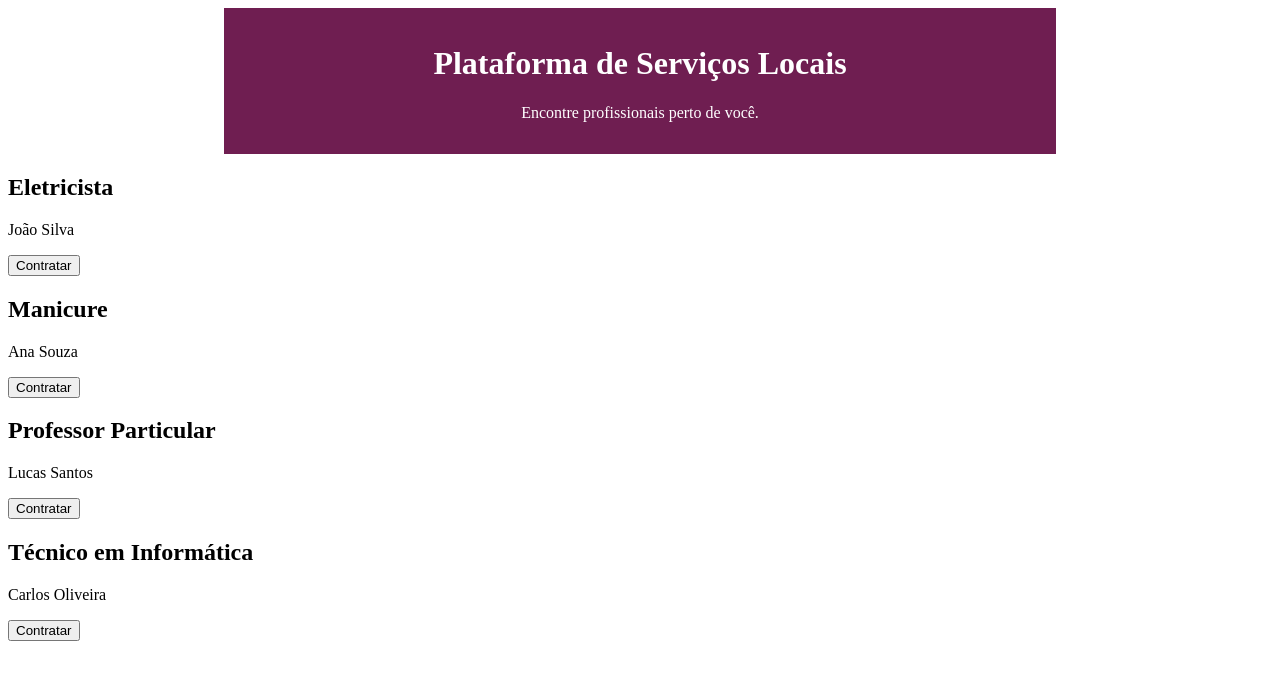
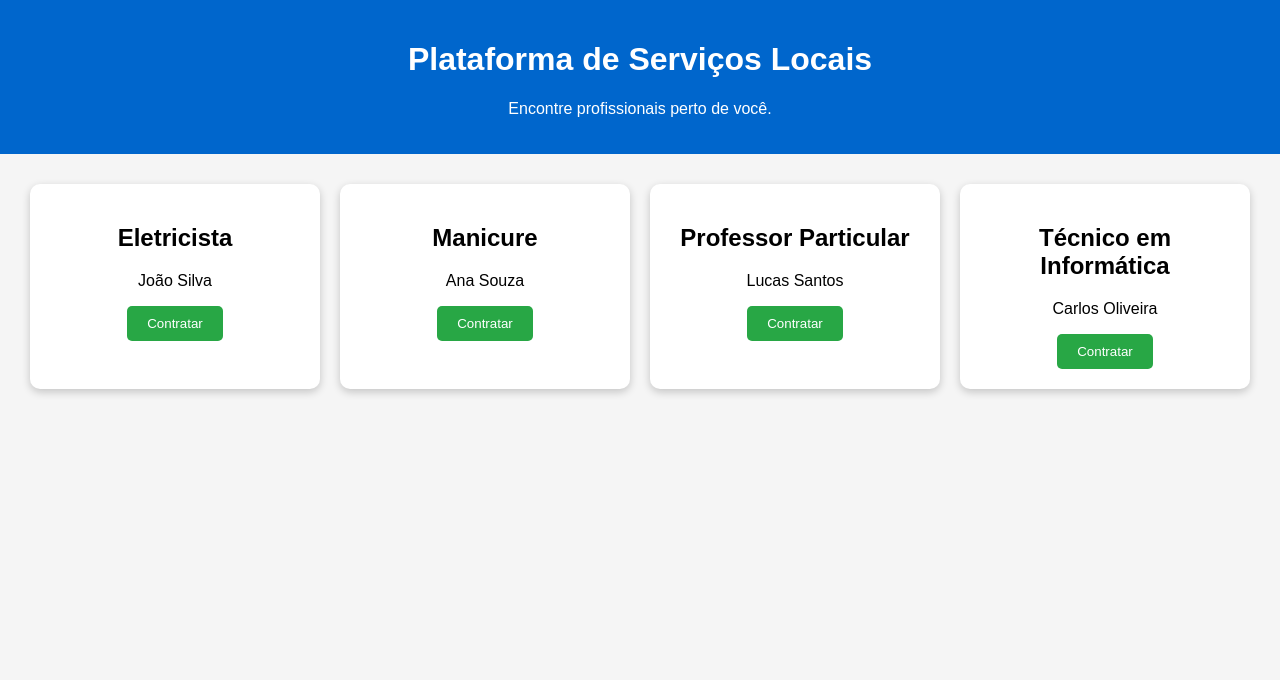
Before and after one commit to Majus15/site-servi-os-gerais-jovens-, a plain HTML site: page index.html in a window 1280 px wide. Drawn offline with Linux system fonts and the light colour scheme; a script that the page names is missing.

Commit message:
Update style.css

```diff
--- a/style.css
+++ b/style.css
@@ -1,43 +1,42 @@
 body{
-    max-width: 100vw;
+    margin:0;
+    font-family:Arial, sans-serif;
+    background:#f5f5f5;
 }
+
 header{
-    background-color: #6f1e51;
-    color: #FFFFFF;
-    text-align: center;
-    max-width: 800px;
-    margin: 0 auto;
-    padding: 16px;
+    background:#0066cc;
+    color:white;
+    text-align:center;
+    padding:20px;
 }
-main {
-    background-color: #a6404c;
-    color: #000000;
-    margin: 0 auto;
-    padding: 16px;
-    display: flex;
-    flex-wrap: wrap;
+
+.container{
+    display:flex;
+    flex-wrap:wrap;
+    justify-content:center;
+    gap:20px;
+    margin:30px;
 }
-article {
-   display: flex;
-   flex-direction: column;
-   align-items: center;
-   text-align: center;
-   justify-content: center;
-   border: 1px solid rgb(221, 108, 164);
-   padding: 16px;
-   box-sizing: border-box;
-   box-shadow: 0 2px 6px rgba(0, 0, 0, 0.3);
-   width: calc(33.333% - 32px);
-   margin: 16px;
+
+.card{
+    background:white;
+    width:250px;
+    padding:20px;
+    border-radius:10px;
+    box-shadow:0 3px 8px rgba(0,0,0,.2);
+    text-align:center;
 }
-img{
-    width: 80px;
-    height: 80px;
+
+button{
+    background:#28a745;
+    color:white;
+    border:none;
+    padding:10px 20px;
+    border-radius:5px;
+    cursor:pointer;
 }
-.artigo-autor{
-            font-weight: bold;
+
+button:hover{
+    background:#1e7e34;
 }
-.direitos{
-    text-align: center;
-    color: rgb(189, 42, 165);
-}
```
